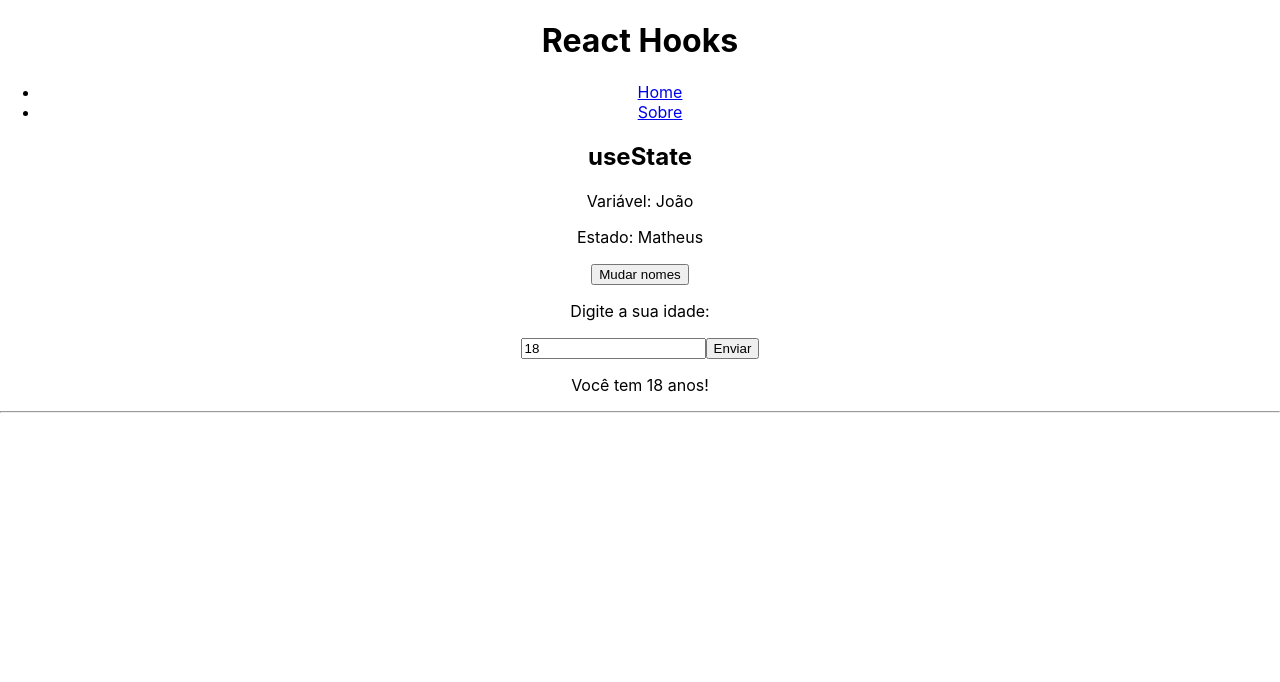
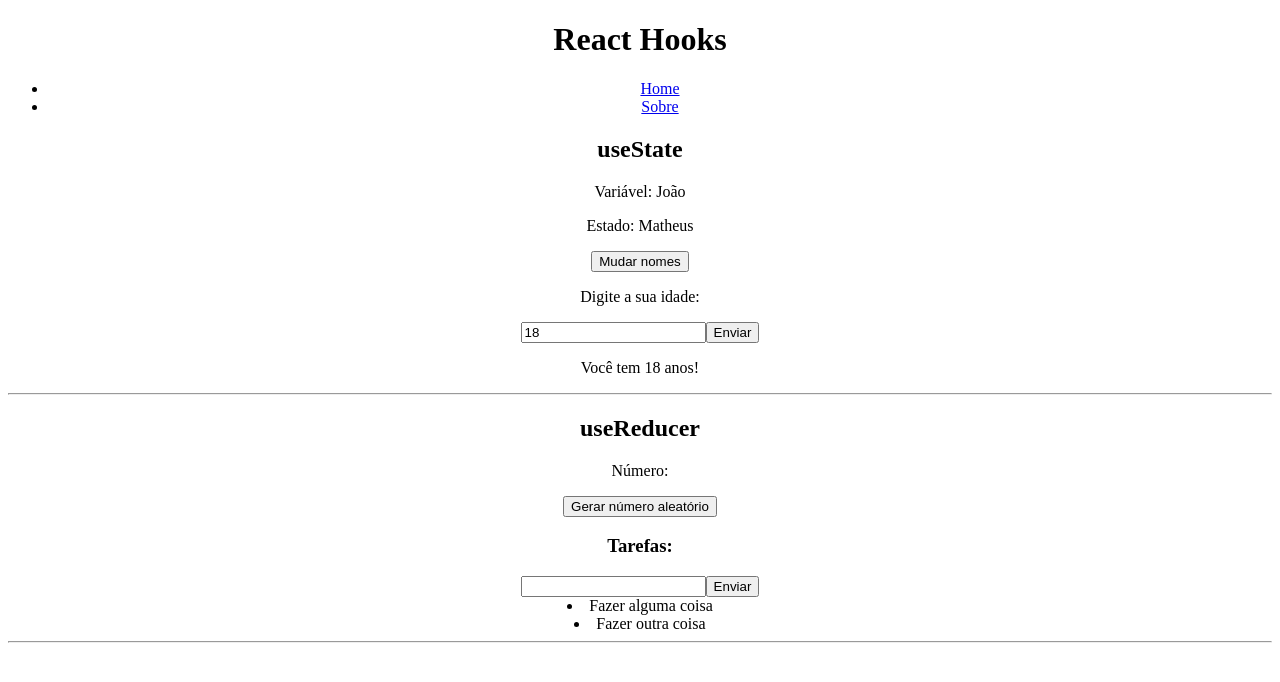
Before and after one commit to sucodelarangela/miniblog, a React (Create React App) app in the folder 11_HOOKS/reacthooks/: page / in a window 1280 px wide. Shown: the top 682 px of the page. Built offline with nearby package versions, Linux system fonts and the light colour scheme.

Commit message:
feat: useReducer example

```diff
--- /dev/null
+++ b/11_HOOKS/reacthooks/src/components/HookUseReducer.js
@@ -0,0 +1,82 @@
+import { useReducer, useState } from "react";
+
+export const HookUseReducer = () => {
+    // 1 - começando com useReducer
+    const [number, dispatch] = useReducer((state, action) => {
+        return Math.random(state);
+    });
+
+    // 2 - avançando com useReducer
+    const initialTasks = [
+        { id: 1, text: 'Fazer alguma coisa' },
+        { id: 2, text: 'Fazer outra coisa' },
+    ];
+
+    // Função do reducer
+    const taskReducer = (state, action) => {
+        switch (action.type) {
+            case 'ADD':
+                const newTask = {
+                    id: Math.random(),
+                    text: taskText
+                };
+                setTaskText('');
+                return [...state, newTask];
+            case 'DELETE':
+                return state.filter((task) => task.id !== action.id);
+            default:
+                return state;
+        }
+    };
+
+    const [taskText, setTaskText] = useState('');
+    // Declaração do reducer
+    const [tasks, dispatchTasks] = useReducer(taskReducer, initialTasks);
+
+    const handleSubmit = e => {
+        e.preventDefault();
+
+        dispatchTasks({ type: 'ADD' });
+    };
+
+    const removeTask = id => {
+        dispatchTasks({ type: 'DELETE', id: id });
+    };
+
+    return (
+        <div>
+            <h2>useReducer</h2>
+            <p>Número: {number}</p>
+            <button onClick={dispatch}>Gerar número aleatório</button>
+            <h3>Tarefas:</h3>
+            <form onSubmit={handleSubmit}>
+                <input type="text" onChange={e => setTaskText(e.target.value)} value={taskText} />
+                <input type="submit" value="Enviar" />
+            </form>
+            {tasks.map((task) => (
+                <li key={task.id} onDoubleClick={() => removeTask(task.id)}>{task.text}</li>
+            ))}
+            <hr />
+        </div>
+    );
+};
+
+/*
+
+O useReducer tem função semelhante ao useState, ele também gerencia valores. Porém, temos a possibilidade de executar uma função na hora da alteração do valor.
+
+Dessa forma, entendemos que o useReducer recebe um VALOR para gerenciar e uma FUNÇÃO para alterar esse valor.= (diferente do useState que a função fica por nossa conta, externamente à funcionalidade do hook).
+
+A sintaxe do método é semelhante ao do useState, porém, em vez de passarmos o state e o setState dentro dos colchetes, nós passamos um estado e uma função, geralmente denominada de dispatch, que será detalhada como argumento do useReducer. Essa função recebe como parâmetro um state e uma action.
+
+No nosso exemplo 1, mais simples, fizemos um reducer que tem um estado number (que será o state), mas não usaremos a action da função dispatch. Nossa função vai simplesmente atribuir ao state number um valor aleatório com Math.random(). Esse exemplo mostra como o useReducer pode ser muito semelhante ao useState. Porém, o useReducer tende a ser utilizado para operações mais complexas, utilizando a estrutura SWITCH com ACTIONS.
+
+Em um exemplo mais complexo (exemplo 2), nós simulamos uma lista de tarefas em um objeto JS. Normalmente, nós criamos a função dispatchTasks (que ativa a action do reducer, nesse caso, a taskReducer) fora da declaração do useReducer, diferente do que fizemos no exemplo 1. Sendo assim, ao declararmos o useReducer, usamos como parâmetros a função taskReducer e o estado initialTasks.
+
+A nossa função taskReducer vai ter N casos de manipulação dos dados da lista de tarefas, como adicionar uma tarefa ou deletar uma tarefa. Por padrão, o switch do JS também exige uma ação default, que não usaremos aqui, então damos um return state nesse caso pois não queremos executar nada. No formulário de manipulação da lista de tarefas, teremos um input que adicionará tarefas novas (case ADD do switch) e no clique duplo das tarefas, teremos a exclusão da mesma (case DELETE do switch). O switch sempre recebe um tipo de ação (ou action.type).
+
+No submit do formulário, passamos a função dispatchTasks colocando o tipo da ação como parâmetro (nesse caso {type: 'ADD'}). O case 'ADD' no switch gera uma nova tarefa com id aleatório e o texto da tarefa controlado por um useState. Limpamos o formulário com o setState e retornamos a array existente de tarefas com o spread operator somado à nova tarefa (return [...state, newTask])
+
+Já na exclusão da tarefa, precisamos passar o tipo da ação ({type: 'DELETE'}) e também o id da tarefa, para que ela seja devidamente identificada e excluída. O case 'DELETE' vai retornar uma nova array de objetos criada através do filter, onde trazemos apenas as tarefas cujo id seja diferente daquela que clicamos.
+
+*/
--- a/11_HOOKS/reacthooks/src/index.css
+++ b/11_HOOKS/reacthooks/src/index.css
@@ -1,13 +1,8 @@
 body {
-  margin: 0;
-  font-family: -apple-system, BlinkMacSystemFont, 'Segoe UI', 'Roboto', 'Oxygen',
-    'Ubuntu', 'Cantarell', 'Fira Sans', 'Droid Sans', 'Helvetica Neue',
-    sans-serif;
-  -webkit-font-smoothing: antialiased;
-  -moz-osx-font-smoothing: grayscale;
+    padding-bottom: 500px;
 }
 
 code {
-  font-family: source-code-pro, Menlo, Monaco, Consolas, 'Courier New',
-    monospace;
+    font-family: source-code-pro, Menlo, Monaco, Consolas, 'Courier New',
+        monospace;
 }
--- a/11_HOOKS/reacthooks/src/pages/Home/index.js
+++ b/11_HOOKS/reacthooks/src/pages/Home/index.js
@@ -1,9 +1,11 @@
+import { HookUseReducer } from "components/HookUseReducer";
 import { HookUseState } from "components/HookUseState";
 
 const Home = () => {
     return (
         <div>
             <HookUseState />
+            <HookUseReducer />
         </div>
     );
 };
```
